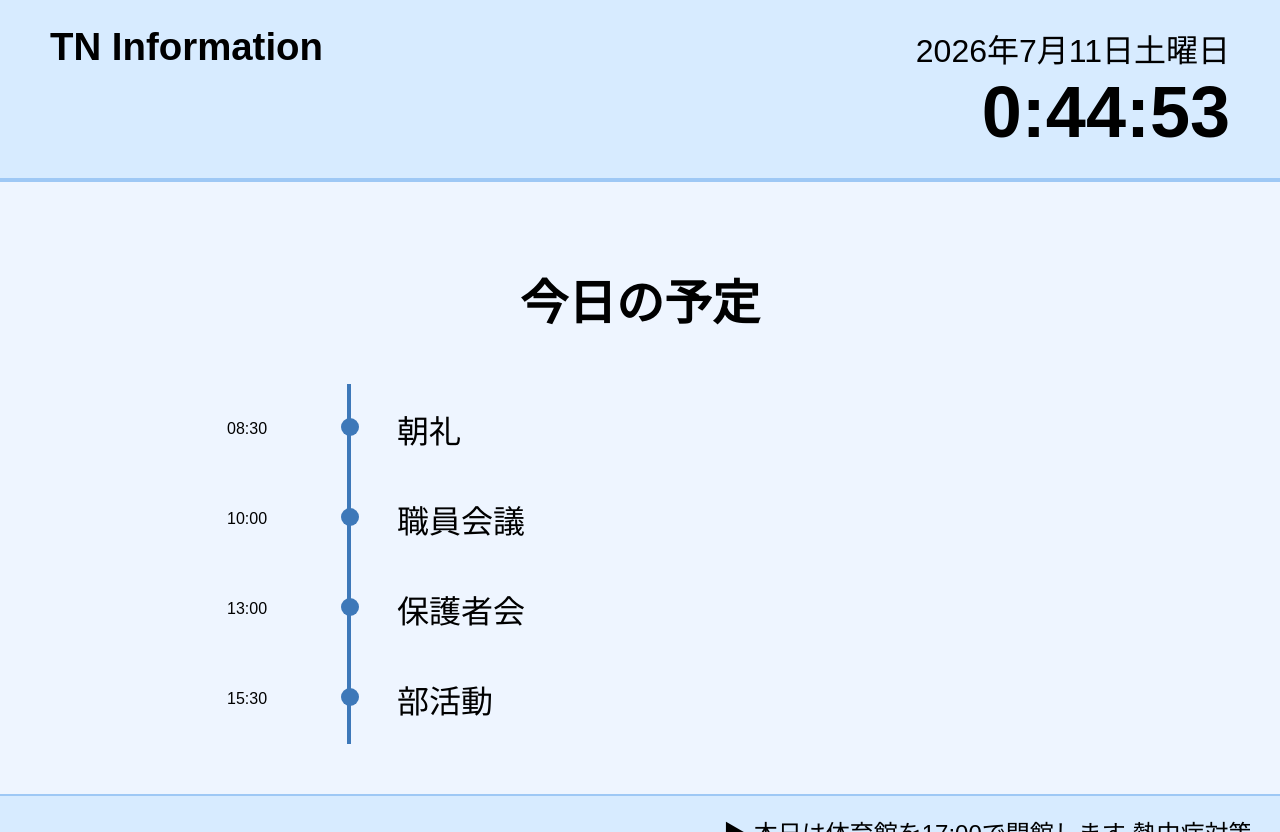
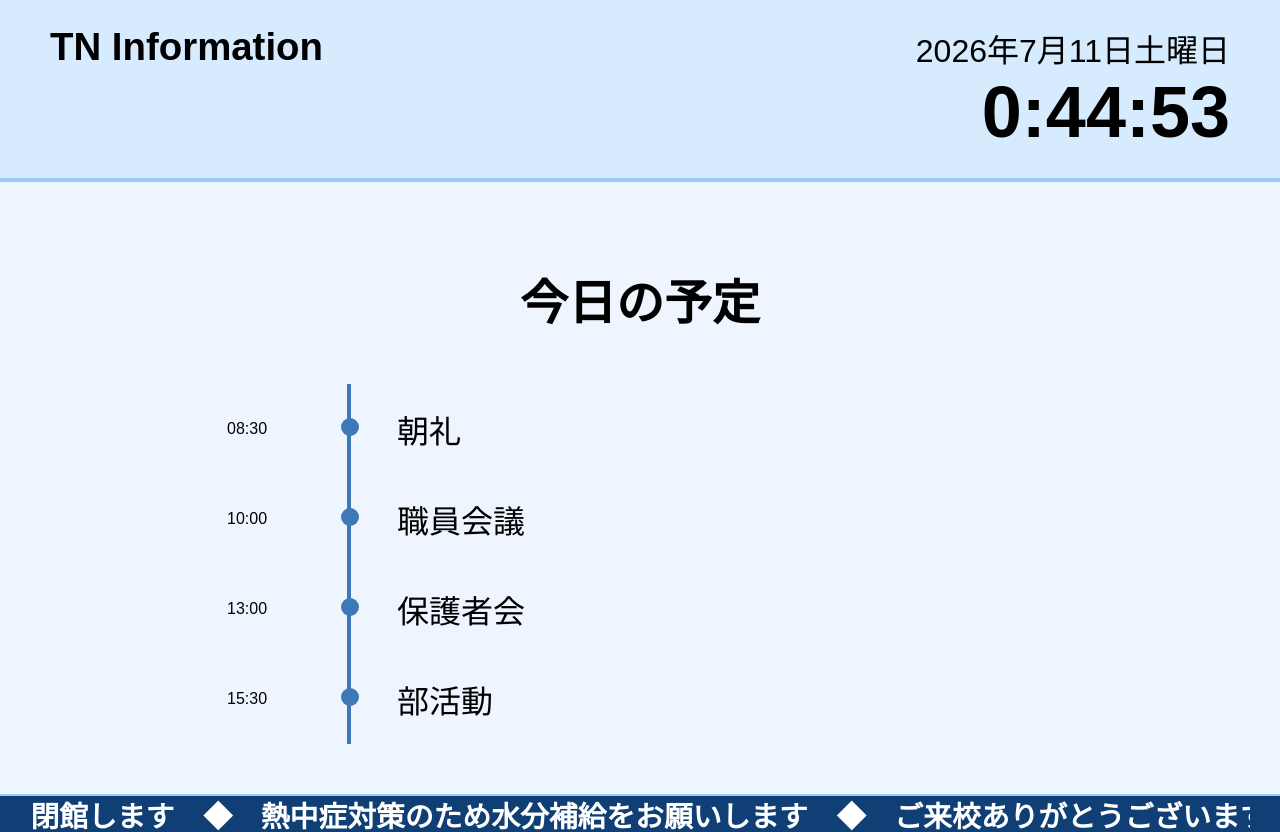
Before and after one commit to kumapuni/tn-information, a React (Vite) app in the folder apps/display/: page / in a window 1280 px wide. Built offline with nearby package versions, Linux system fonts and the light colour scheme.

Commit message:
feat(display): add scrolling ticker

```diff
--- a/apps/display/src/App.css
+++ b/apps/display/src/App.css
@@ -110,31 +110,38 @@
 .current .dot{
     background:#d60000;
 }
-
-.footer{
-    overflow:hidden;
+.footer {
+  height: 70px;
+  background: #0f3f75;
+  color: white;
+  display: flex;
+  align-items: center;
+  overflow: hidden;
 }
 
-.ticker{
-    width:100%;
-    overflow:hidden;
+.ticker {
+  width: 100%;
+  overflow: hidden;
 }
 
-.ticker-content{
-    display:inline-block;
-    white-space:nowrap;
-    padding-left:100%;
-    animation:ticker 25s linear infinite;
+.ticker-track {
+  display: inline-flex;
+  white-space: nowrap;
+  animation: ticker-scroll 30s linear infinite;
 }
 
-@keyframes ticker{
+.ticker-track span {
+  padding-right: 120px;
+  font-size: 1.8rem;
+  font-weight: 600;
+}
 
-    from{
-        transform:translateX(0);
-    }
+@keyframes ticker-scroll {
+  from {
+    transform: translateX(0%);
+  }
 
-    to{
-        transform:translateX(-100%);
-    }
-
+  to {
+    transform: translateX(-50%);
+  }
 }
--- a/apps/display/src/App.tsx
+++ b/apps/display/src/App.tsx
@@ -1,10 +1,7 @@
 import { useEffect, useState } from "react";
-
 import "./App.css";
 
-import Header from "./components/Header";
-import Schedule from "./components/Schedule";
-import Footer from "./components/Footer";
+import StandardLayout from "./layouts/StandardLayout";
 
 function App() {
   const [now, setNow] = useState(new Date());
@@ -29,11 +26,10 @@ function App() {
   });
 
   return (
-    <div className="app">
-      <Header date={date} time={time} />
-      <Schedule />
-      <Footer />
-    </div>
+    <StandardLayout
+      date={date}
+      time={time}
+    />
   );
 }
 
--- a/apps/display/src/components/Footer.tsx
+++ b/apps/display/src/components/Footer.tsx
@@ -1,17 +1,16 @@
+import ticker from "../data/ticker.json";
+
 export default function Footer() {
+  const message = ticker.join("　◆　");
+
   return (
     <footer className="footer">
-
       <div className="ticker">
-
-        <div className="ticker-content">
-          ▶ 本日は体育館を17:00で閉館します
-          熱中症対策のため水分補給をお願いします
-          ご来校ありがとうございます
+        <div className="ticker-track">
+          <span>{message}</span>
+          <span>{message}</span>
         </div>
-
       </div>
-
     </footer>
   );
 }
--- /dev/null
+++ b/apps/display/src/layouts/StandardLayout.tsx
@@ -0,0 +1,18 @@
+import Header from "../components/Header";
+import Schedule from "../components/Schedule";
+import Footer from "../components/Footer";
+
+type Props = {
+  date: string;
+  time: string;
+};
+
+export default function StandardLayout({ date, time }: Props) {
+  return (
+    <div className="app">
+      <Header date={date} time={time} />
+      <Schedule />
+      <Footer />
+    </div>
+  );
+}
```
